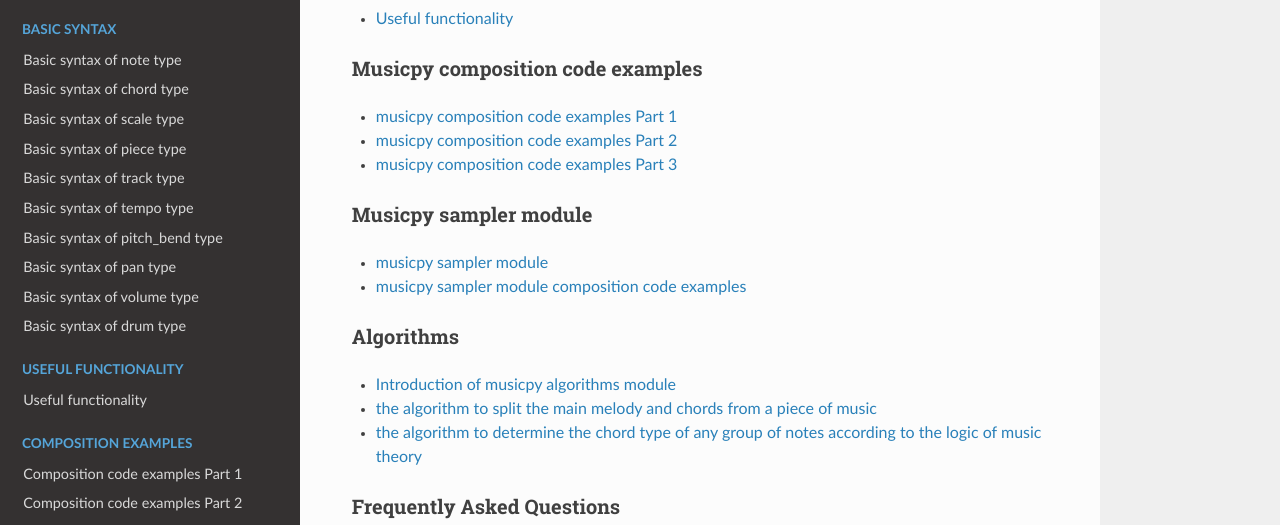
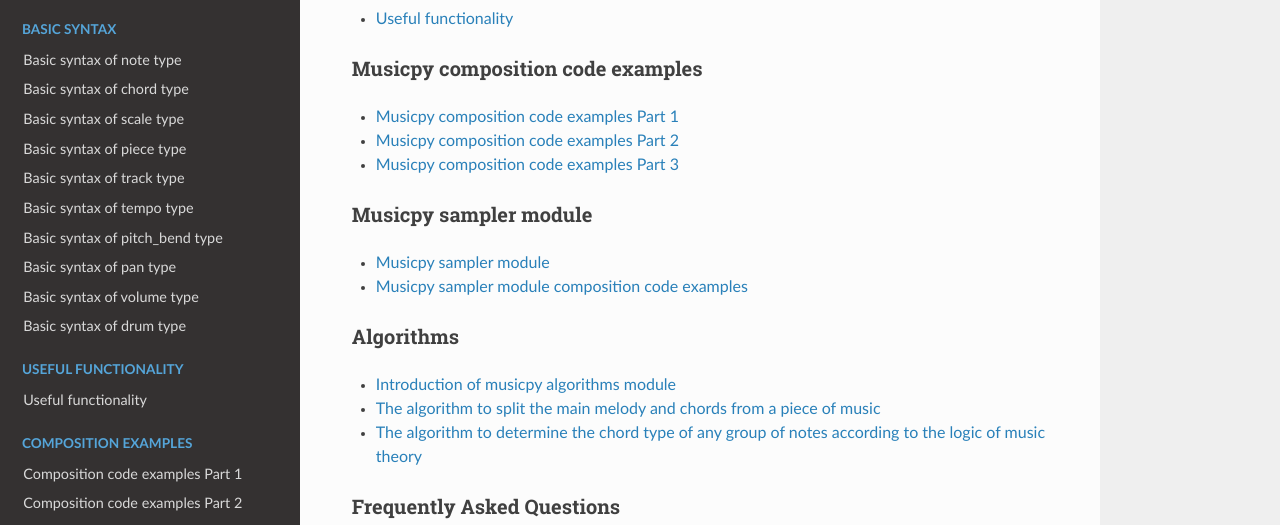
Before and after one commit to Rainbow-Dreamer/musicpy_docs, an MkDocs documentation site: the page built from docs/index.md, in a window 1280 px wide and 900 px high, scrolled down 1541 px. Shown: the part 239-764 px from the top of the window. Built offline with MkDocs 1.6.1, drawn with Linux system fonts in a browser that asks for light colours; nearby versions of some CDN libraries.

```diff
--- a/docs/index.md
+++ b/docs/index.md
@@ -73,20 +73,20 @@ If you think this is too simple, musicpy could also produce music like [this](ht
 
 ### Musicpy composition code examples
 
-* [musicpy composition code examples Part 1](https://musicpy.readthedocs.io/en/latest/musicpy%20composition%20code%20examples%20part%201/)
-* [musicpy composition code examples Part 2](https://musicpy.readthedocs.io/en/latest/musicpy%20composition%20code%20examples%20part%202/)
-* [musicpy composition code examples Part 3](https://musicpy.readthedocs.io/en/latest/musicpy%20composition%20code%20examples%20part%203/)
+* [Musicpy composition code examples Part 1](https://musicpy.readthedocs.io/en/latest/Musicpy%20composition%20code%20examples%20part%201/)
+* [Musicpy composition code examples Part 2](https://musicpy.readthedocs.io/en/latest/Musicpy%20composition%20code%20examples%20part%202/)
+* [Musicpy composition code examples Part 3](https://musicpy.readthedocs.io/en/latest/Musicpy%20composition%20code%20examples%20part%203/)
 
 ### Musicpy sampler module
 
-* [musicpy sampler module](https://musicpy.readthedocs.io/en/latest/musicpy%20sampler%20module/)
-* [musicpy sampler module composition code examples](https://musicpy.readthedocs.io/en/latest/musicpy%20sampler%20module%20composition%20code%20examples/)
+* [Musicpy sampler module](https://musicpy.readthedocs.io/en/latest/Musicpy%20sampler%20module/)
+* [Musicpy sampler module composition code examples](https://musicpy.readthedocs.io/en/latest/Musicpy%20sampler%20module%20composition%20code%20examples/)
 
 ### Algorithms
 
 * [Introduction of musicpy algorithms module](https://musicpy.readthedocs.io/en/latest/Introduction%20of%20musicpy%20algorithms%20module/)
-* [the algorithm to split the main melody and chords from a piece of music](https://musicpy.readthedocs.io/en/latest/the%20algorithm%20to%20split%20the%20main%20melody%20and%20chords%20from%20a%20piece%20of%20music/)
-* [the algorithm to determine the chord type of any group of notes according to the logic of music theory](https://musicpy.readthedocs.io/en/latest/the%20algorithm%20to%20determine%20the%20chord%20type%20of%20any%20group%20of%20notes%20according%20to%20the%20logic%20of%20music%20theory/)
+* [The algorithm to split the main melody and chords from a piece of music](https://musicpy.readthedocs.io/en/latest/The%20algorithm%20to%20split%20the%20main%20melody%20and%20chords%20from%20a%20piece%20of%20music/)
+* [The algorithm to determine the chord type of any group of notes according to the logic of music theory](https://musicpy.readthedocs.io/en/latest/The%20algorithm%20to%20determine%20the%20chord%20type%20of%20any%20group%20of%20notes%20according%20to%20the%20logic%20of%20music%20theory/)
 
 ### Frequently Asked Questions
 
```
